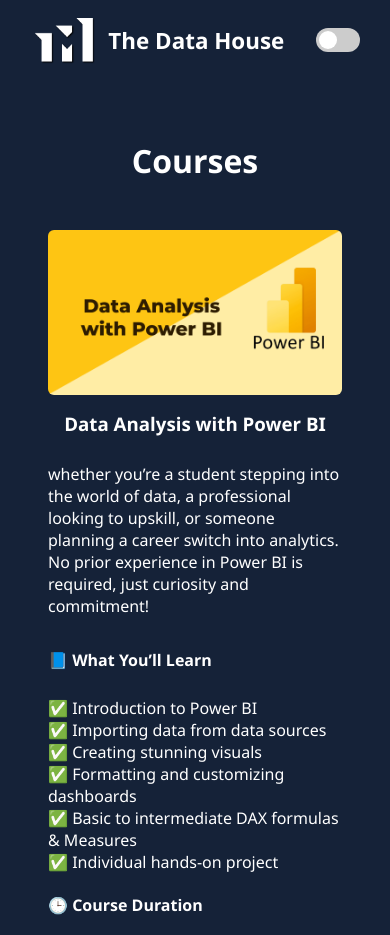
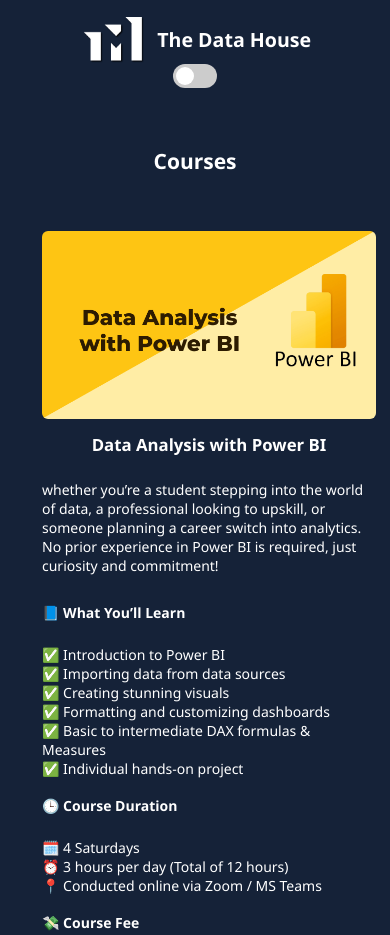
Before and after one commit to Data-HouseAI/Data-House-Website, a plain HTML site: page courses.html in a window 390 px wide. Shown: the top 935 px of the page. Drawn offline with Linux system fonts and the light colour scheme.

Commit message:
Add mobile compatibility styles for courses page
- Introduced responsive design adjustments for mobile devices.
- Implemented media queries to enhance layout and typography for smaller screens.
- Adjusted course card dimensions and button styles for better usability on mobile.
- Ensured content is centered and properly spaced for improved user experience.

```diff
--- a/styles.css
+++ b/styles.css
@@ -1544,3 +1544,98 @@ body.dark {
   --button-border: #04D9ff;
 }
 /* ===== Courses Page Styles END ===== */
+
+/* ✅ ===================== MOBILE COMPATIBILITY STYLES ===================== */
+
+/* Viewport is already in your HTML <head>:
+   <meta name="viewport" content="width=device-width, initial-scale=1.0">
+*/
+
+/* General responsive layout */
+@media (max-width: 1024px) {
+  .courses-container {
+    flex-direction: column;
+    align-items: center;
+    gap: 2rem;
+  }
+
+  .course-card {
+    width: 90%;
+    max-width: 500px;
+  }
+}
+
+@media (max-width: 768px) {
+  /* Font scaling */
+  html {
+    font-size: 14px;
+  }
+
+  body {
+    font-size: 1rem;
+  }
+
+  h1,
+  .courses-title {
+    font-size: 1.5rem;
+    text-align: center;
+  }
+
+  h3.card-title {
+    font-size: 1.2rem;
+  }
+
+  /* Buttons & Inputs */
+  .register-button,
+  .login-button,
+  .navbar .nav-links a {
+    font-size: 0.9rem;
+    padding: 0.6rem 1rem;
+    text-align: center;
+    display: inline-block;
+  }
+
+  /* Course Cards */
+  .course-card {
+    width: 100%;
+    max-width: 500px;
+    margin: 1rem 0;
+    padding: 1rem;
+  }
+
+  .course-card img {
+    width: 100%;
+    height: auto;
+  }
+
+  /* Center content */
+  .card-title {
+    text-align: center;
+  }
+
+  .card-subtitle,
+  .card-content,
+  .card-desc {
+    text-align: left;
+  }
+
+  /* Navbar / footer / layout elements (if exist) */
+  .header,
+  .intro-container,
+  .counts-container,
+  .solutions-container,
+  .services-container,
+  .feedback-track,
+  .academy-buttons,
+  .footer-container {
+    flex-direction: column !important;
+    align-items: center !important;
+    text-align: center;
+    padding: 1rem;
+  }
+
+  /* Container spacing for sections */
+  section {
+    padding: 1.5rem 1rem;
+  }
+}
```
